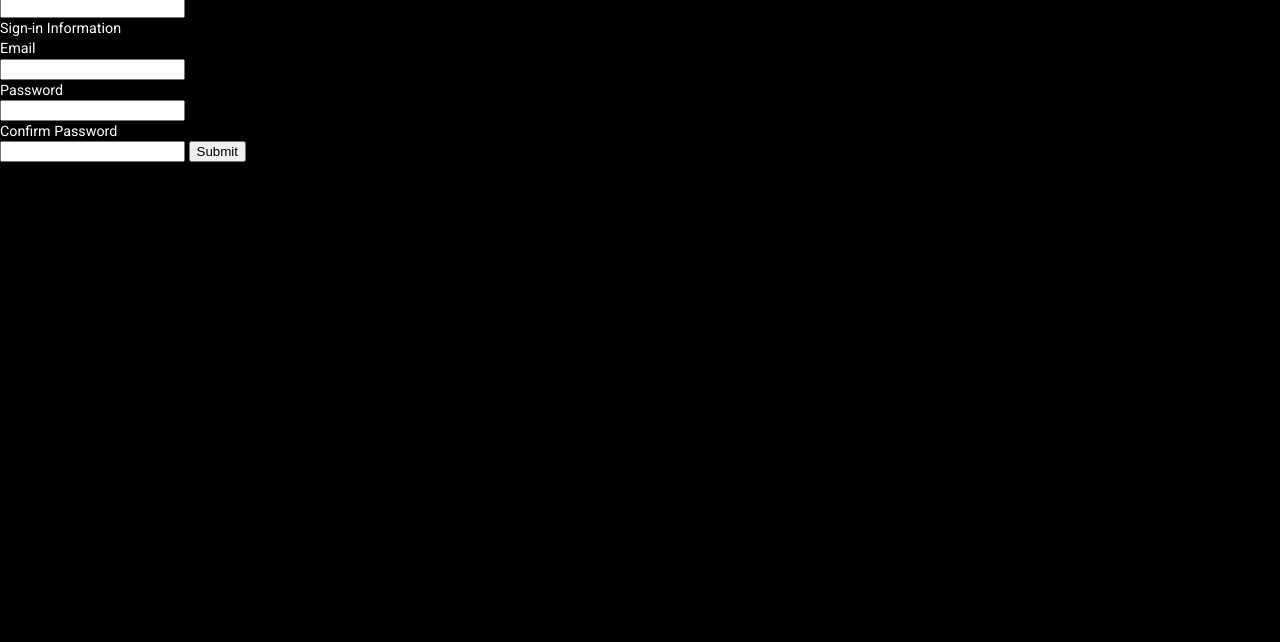
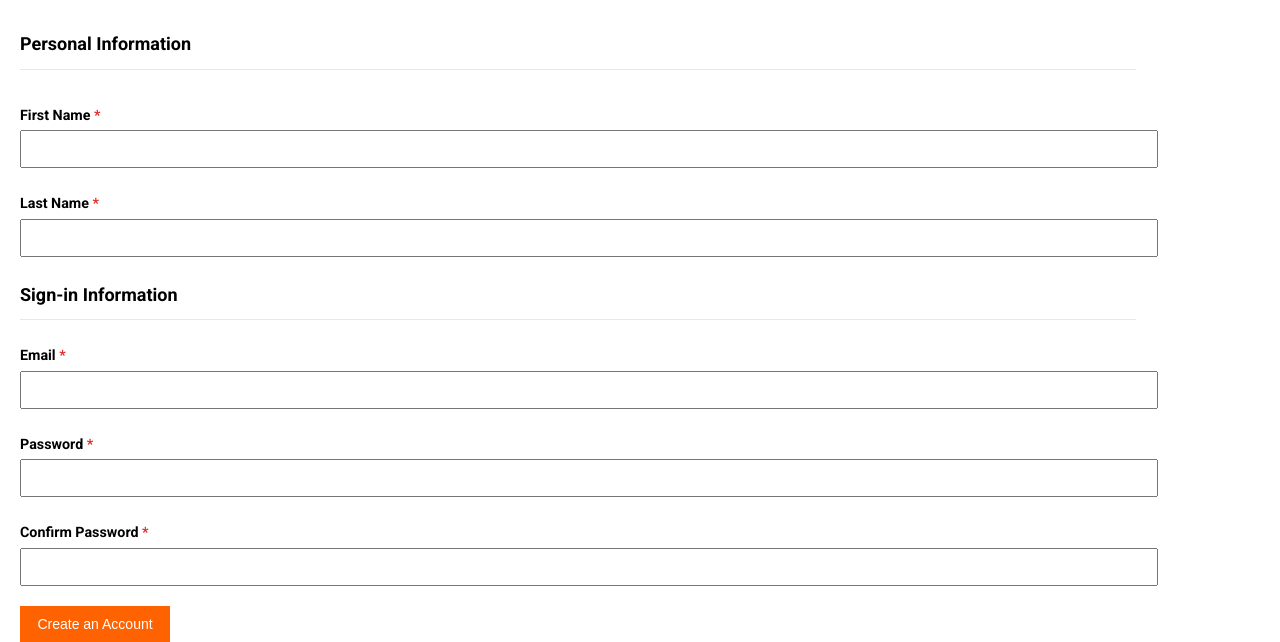
Before and after one commit to yohannisberg/personal-project-family-video, a website: page public/index.html at #!/account/create in a window 1280 px wide. Shown: the part 241-883 px from the top of the page. Before the commit the page ends 800 px from the top, so only its background shows below. Drawn offline with nearby package versions, Linux system fonts and the light colour scheme; some packages are replaced by stand-ins of ours; files that its build step writes are made by us from their sources; no server answers; files whose address does not match are found by name.

```diff
--- a/public/js/controllers/createAccountCtrl.js
+++ b/public/js/controllers/createAccountCtrl.js
@@ -4,6 +4,8 @@
     if (user.password === $scope.confirmPassword) {
       console.log('passwords match');
       mainService.createAccount(user)
+      $scope.user={};
+      $scope.confirmPassword="";
     } else {
       alert('nope')
       // use sweet alerts
--- a/public/js/controllers/signInCtrl.js
+++ b/public/js/controllers/signInCtrl.js
@@ -3,7 +3,7 @@
   $scope.logIn=function(account){
     mainService.logInUser(account).then(function(response) {
       console.log('from login', response)
-      // $scope.firstName = response.data[0].first_name;
+      $scope.account = {};
 
       // alert('Hello '+firstName)
     })
--- a/public/styles/main.css
+++ b/public/styles/main.css
@@ -503,6 +503,13 @@
   color: black;
 }
 
+.createAccountBackground{
+  width: 100vw;
+  height: 100%;
+  background-color: white;
+  color: black;
+}
+
 .signInWrapper{
   margin-left: auto;
   margin-right: auto;
@@ -558,14 +565,78 @@
   color: #e02b27;
 }
 
-.submitButton{
+#createNewAccount h1{
+  font-weight:700;
+  margin-top: 25px;
+  margin-bottom: 5px;
+}
+
+#createNewAccount input{
+  height: 32px;
+  font-size: 14px;
+  width: 90%;
+  padding-left: 9px;
+  padding-right: 9px;
+}
+
+#createNewAccount span{
+  color: #e02b27;
+}
+
+.createAccountButton {
+  margin-top: 25px;
+}
+
+.createAccountButton a{
   background-color: #ff6200;
+  font-weight: 400;
+  color: white;
+  padding: 7px 16px;
+  width: 44px;
+  height: 21px;
+  margin-top: 20px;
+  text-decoration: none;
+}
+
+#createNewAccount .createAccountButton2 {
+  /*border: none;*/
+  background-color: #ff6200;
+  font-weight: 400;
+  font-size: 14px;
+  color: white;
+  padding: 7px 13px;
+  width: 150px;
+  height: 36px;
+  margin-top: 20px;
+  text-decoration: none;
+  border: 0;
+  cursor: pointer;
+}
+
+#logInRegistered .submitButton{
+  /*background-color: #ff6200;
   font-weight: 400;
   color: white;
   padding: 7px 15px;
   width: 44px;
   height: 20px;
   margin-top: 20px;
+  cursor: pointer;
+  text-decoration: none;
+  border: 0;
+  cursor: pointer;*/
+
+  background-color: #ff6200;
+  font-weight: 400;
+  font-size: 14px;
+  color: white;
+  padding: 7px 13px;
+  width: 150px;
+  height: 36px;
+  margin-top: 20px;
+  text-decoration: none;
+  border: 0;
+  cursor: pointer;
 }
 
 .requiredField{
--- a/public/views/createAccount.html
+++ b/public/views/createAccount.html
@@ -1,22 +1,27 @@
-<h1>Create New Customer Account</h1>
+<div class='createAccountBackground'>
+<div class='signInWrapper'>
 
-<h2>Personal Information</h2>
-<form ng-submit='createUser(user)'>
-  <h2>First Name</h2>
-  <input ng-model='user.first_name' type='text' class='' maxlength='128'>
+<h1 class='customerLogin'>Create New Customer Account</h1>
 
-  <h2>Last Name</h2>
+<h1 class='registeredCust'>Personal Information</h1>
+<form id='createNewAccount' ng-submit='createUser(user)'>
+  <h1>First Name<span> *</span></h1>
+  <input ng-model='user.first_name' type='text' class='' maxlength='128' required>
+
+  <h1>Last Name<span> *</span></h1>
   <input ng-model='user.last_name' type='text' class='' maxlength='128' required>
 
-  <h2>Sign-in Information</h2>
+  <h1 class='registeredCust'>Sign-in Information</h1>
 
-  <h2>Email</h2>
-  <input ng-model='user.email' type='text' class='' maxlength='128'>
+  <h1>Email<span> *</span></h1>
+  <input ng-model='user.email' type='text' class='' maxlength='128' required>
 
-  <h2>Password</h2>
-  <input ng-model='user.password' type='password' class='' maxlength='128'>
+  <h1>Password<span> *</span></h1>
+  <input ng-model='user.password' type='password' class='' maxlength='128' required>
 
-  <h2>Confirm Password</h2>
-  <input ng-model='confirmPassword' type='password' class='' maxlength='128'>
-  <button type="submit" name="button">Submit</button>
+  <h1>Confirm Password<span> *</span></h1>
+  <input ng-model='confirmPassword' type='password' class='' maxlength='128' required>
+  <button class='createAccountButton2' type="submit" name="button">Create an Account</button>
 </form>
+</div>
+</div>
```
Also changed, not shown: public/views/signIn.html (+2 -2 lines), dist/js/bundle.js, dist/styles.css, dist/views/createAccount.html, dist/views/signIn.html, 2 other files.
